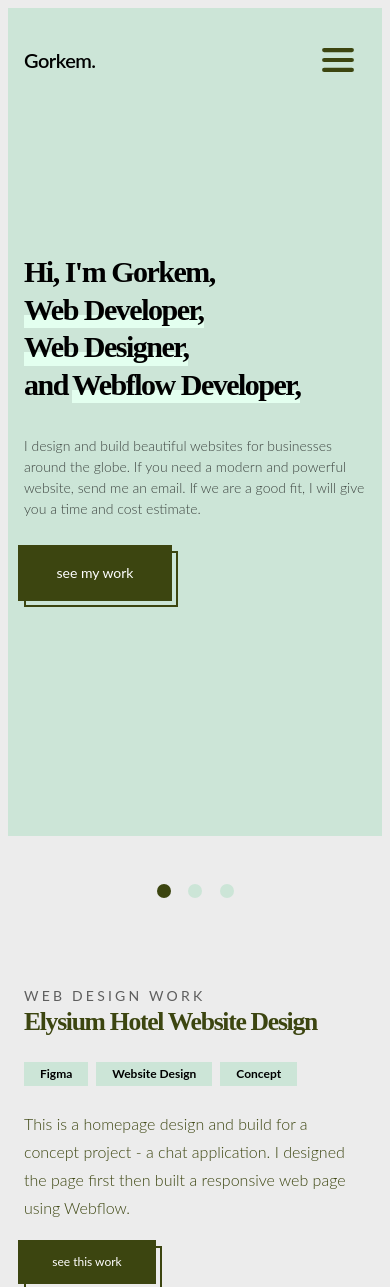
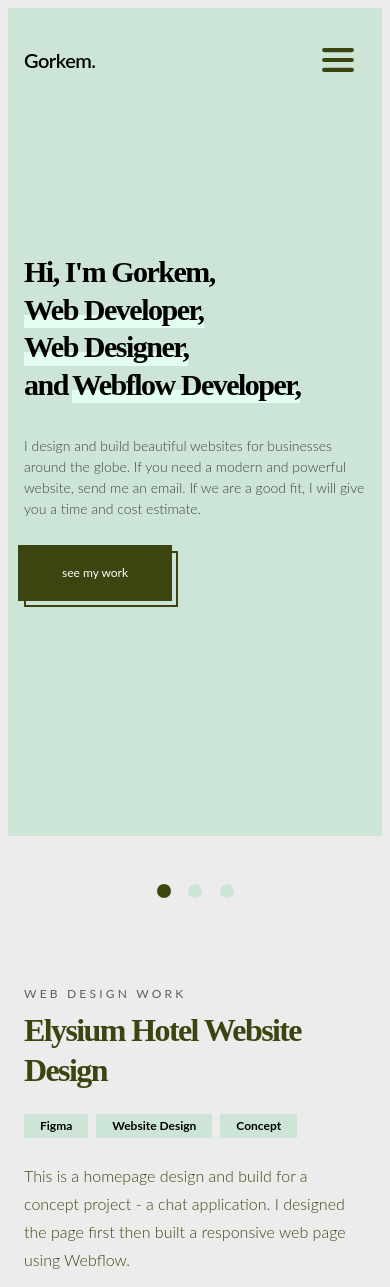
Before and after one commit to serin-gorkem/Portfolio, a React (Vite) app: page / in a window 390 px wide. Shown: the top 1287 px of the page. Built offline with nearby package versions, Linux system fonts and the light colour scheme.

Commit message:
style: work page work type size change, work page project title size change.

```diff
--- a/src/sections/Home.jsx
+++ b/src/sections/Home.jsx
@@ -59,10 +59,10 @@ function Home() {
             globe. If you need a modern and powerful website, send me an email.
             If we are a good fit, I will give you a time and cost estimate.
           </h2>
-          <div className="relative animate-fade-in h-[3.5rem] w-[9.625rem] border-2 border-secondary sm:h-[3.75rem] sm:w-[10.625rem]">
+          <div className="relative animate-fade-in  h-[3.5rem] w-[9.625rem] border-2 border-secondary sm:h-[3.75rem] sm:w-[10.625rem]">
             {/* CTA Button with the animation logic of moving it on the x and y with transition */}
             <Link smooth to="#work">
-              <button className="h-[3.5rem] w-[9.625rem] -translate-x-2 -translate-y-2 bg-secondary font-lato text-sm text-white transition-all duration-500 hover:translate-x-0 hover:translate-y-0 sm:h-[3.75rem] sm:w-[10.625rem] sm:text-base">
+              <button className="h-[3.5rem] w-[9.625rem] -translate-x-2 -translate-y-2 bg-secondary font-lato text-xs text-white transition-all duration-500 hover:translate-x-0 hover:translate-y-0 sm:h-[3.75rem] sm:w-[10.625rem] sm:text-base">
                 see my work
               </button>
             </Link>
--- a/src/sections/Work.jsx
+++ b/src/sections/Work.jsx
@@ -7,11 +7,11 @@ function Work() {
         <section className="flex flex-col justify-between gap-6 text-secondary sm:w-8/12 sm:gap-9">
           <div>
             {/* Project type */}
-            <h1 className="font-lato text-sm tracking-[0.2rem] text-black opacity-60 sm:px-1 sm:text-xs">
+            <h1 className="font-lato text-xs mb-2 tracking-[0.2rem] text-black opacity-60 sm:px-1 sm:text-base">
               WEB DESIGN WORK
             </h1>
             {/* Project title  */}
-            <p className="font-playfair text-[1.6rem] font-extrabold leading-tight tracking-tighter sm:w-[26rem] sm:text-6xl sm:leading-tight">
+            <p className="font-playfair text-[2rem] font-extrabold leading-tight tracking-tighter sm:w-[26rem] sm:text-6xl sm:leading-tight">
               Elysium Hotel Website Design
             </p>
           </div>
@@ -57,7 +57,7 @@ function Work() {
             </p>
           </div>
           <svg
-            className=" absolute -bottom-6 -left-5 -z-10 aspect-square w-32 sm:-left-8"
+            className=" absolute -bottom-6 -left-7 -z-10 aspect-square w-32 sm:-left-8"
             width="115"
             height="115"
             viewBox="0 0 115 115"
```
